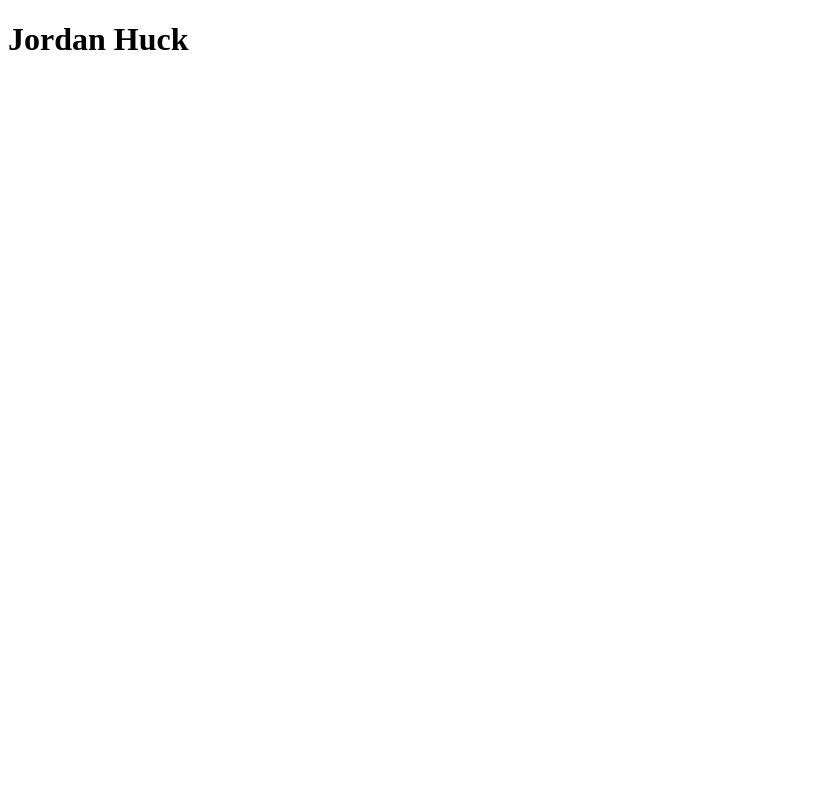
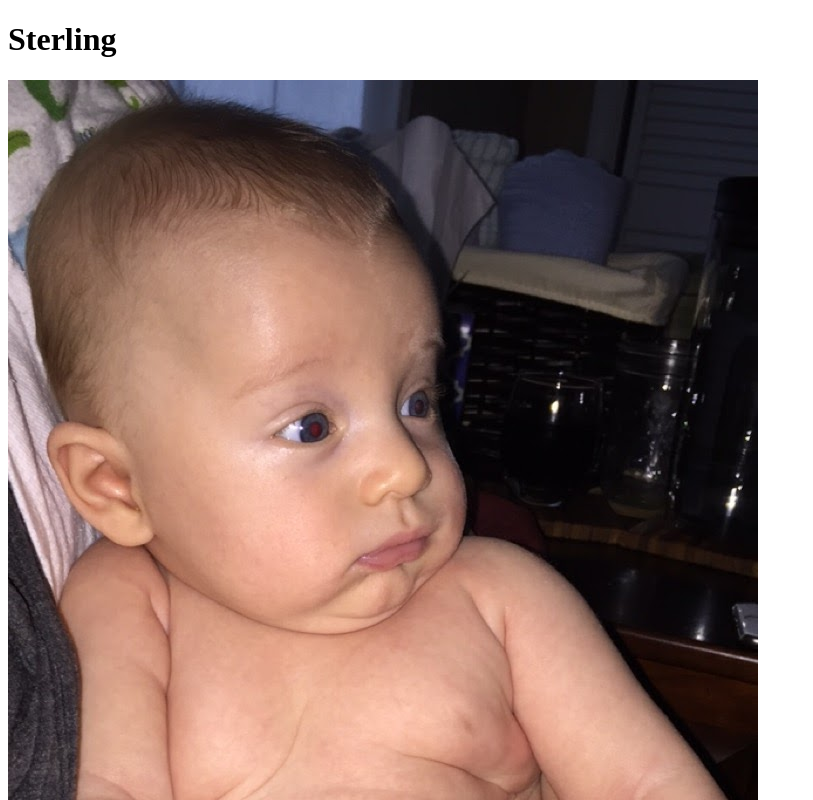
Before and after one commit to jordanhuck/wit-workshop, a plain HTML site: page index.html in a window 1280 px wide. Shown: the top 800 px of the page, without its empty margins (0-813 px from the left). Drawn offline with Linux system fonts and the light colour scheme.

Commit message:
header changed

```diff
--- a/index.html
+++ b/index.html
@@ -4,6 +4,7 @@
 		<title>Jordan's Website</title>
 	</head>
 	<body>
-		<h1>Jordan Huck</h1>
+		<h1>Sterling</h1>
+		<img src="images/sterling.jpg">
 	</body>
 </html>
```
Also changed, not shown: images/sterling.jpg (added).
